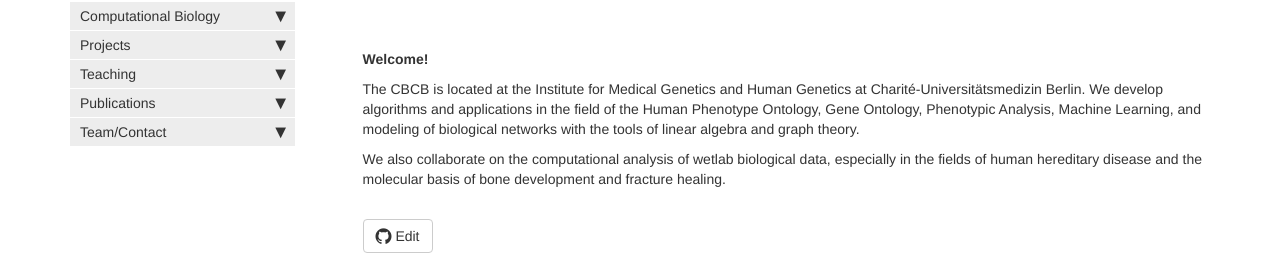
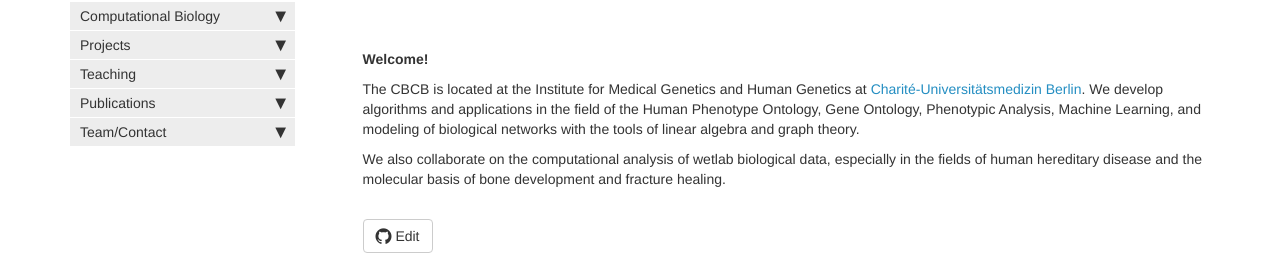
Before and after one commit to charite/charite.github.io, a Jekyll site: the page built from index.md, in a window 1280 px wide. Shown: the part 151-424 px from the top of the page. Built offline with Jekyll 4.4.1, drawn with Linux system fonts in a browser that asks for light colours; nearby versions of some CDN libraries; library files that are not in the unit come from our copies; Markdown is read by kramdown in place of the engine named in the settings; comment, search, counter and statistics services are not loaded; part of the change alters nothing that is shown.

Commit message:
adding link

```diff
--- a/index.md
+++ b/index.md
@@ -10,7 +10,7 @@ published: true
 **Welcome!**
 
 The CBCB is located at the Institute for Medical Genetics and Human
-Genetics at Charité-Universitätsmedizin Berlin. We develop algorithms and
+Genetics at <a href="http://www.charite.de" target="_new1">Charité-Universitätsmedizin Berlin</a>. We develop algorithms and
 applications in the field of the Human Phenotype Ontology, Gene Ontology, Phenotypic Analysis, Machine
 Learning, and modeling of biological networks with the tools of linear
 algebra and graph theory.
```
